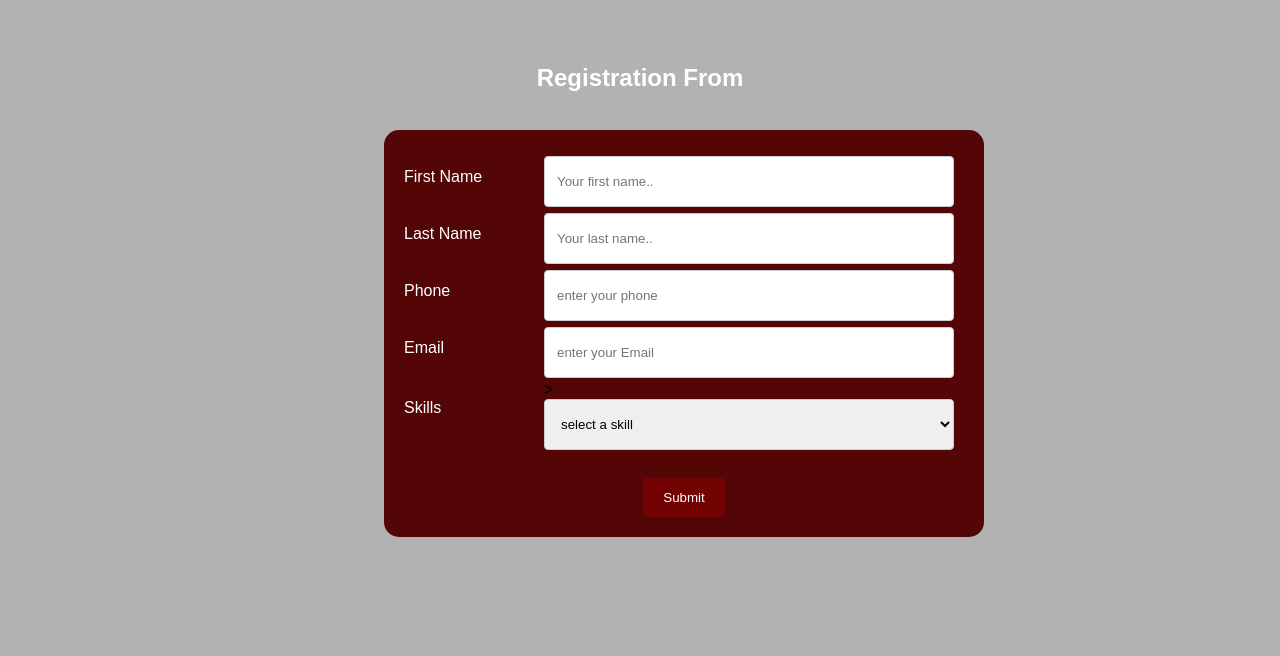
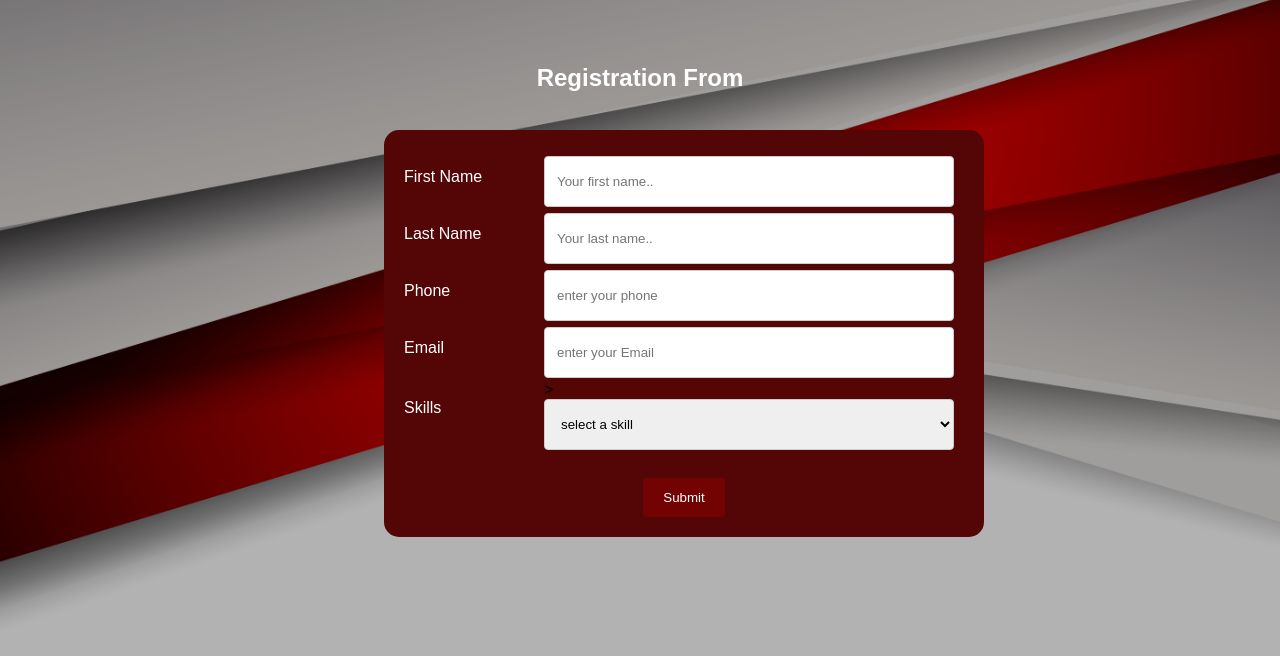
Before and after one commit to nabanita01/regiform, a plain HTML site: page index.html in a window 1280 px wide. Drawn offline with Linux system fonts and the light colour scheme.

Commit message:
Update index.html

```diff
--- a/index.html
+++ b/index.html
@@ -5,7 +5,7 @@
     <meta name="viewport" content="width=device-width, initial-scale=1">
     <link rel="stylesheet" href="style.css">
     <script src="javascript.js"></script>
-    <body style="background:linear-gradient(rgba(0, 0,0, 0.3),rgba(0,0,0,0.3)),url('website/formimg1.png') no-repeat center center scroll; -webkit-background-size: cover;
+    <body style="background:linear-gradient(rgba(0, 0,0, 0.3),rgba(0,0,0,0.3)),url('formimg1.png') no-repeat center center scroll; -webkit-background-size: cover;
 -moz-background-size: cover;
 -o-background-size: cover;
 background-size: cover;">
```
